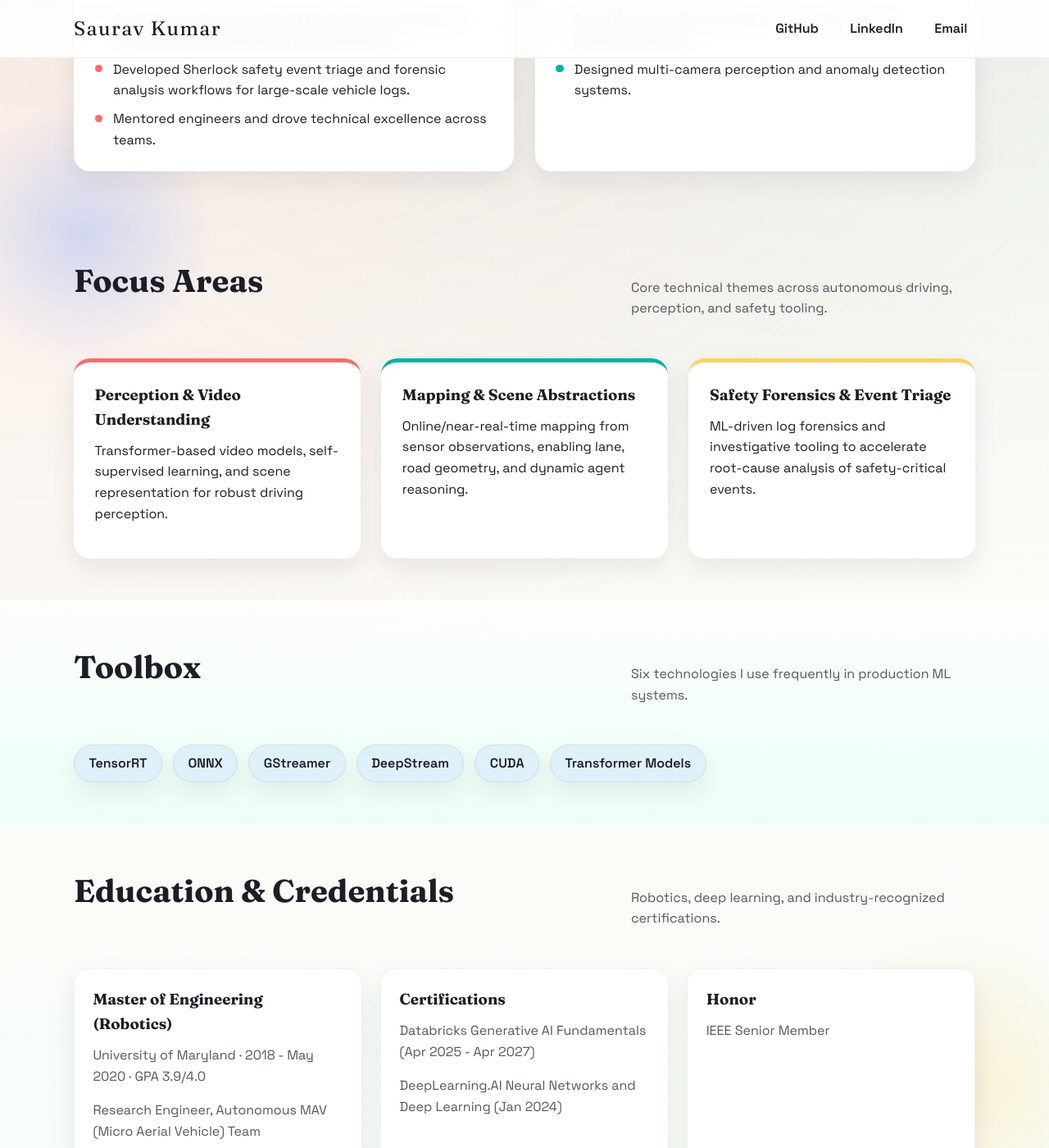
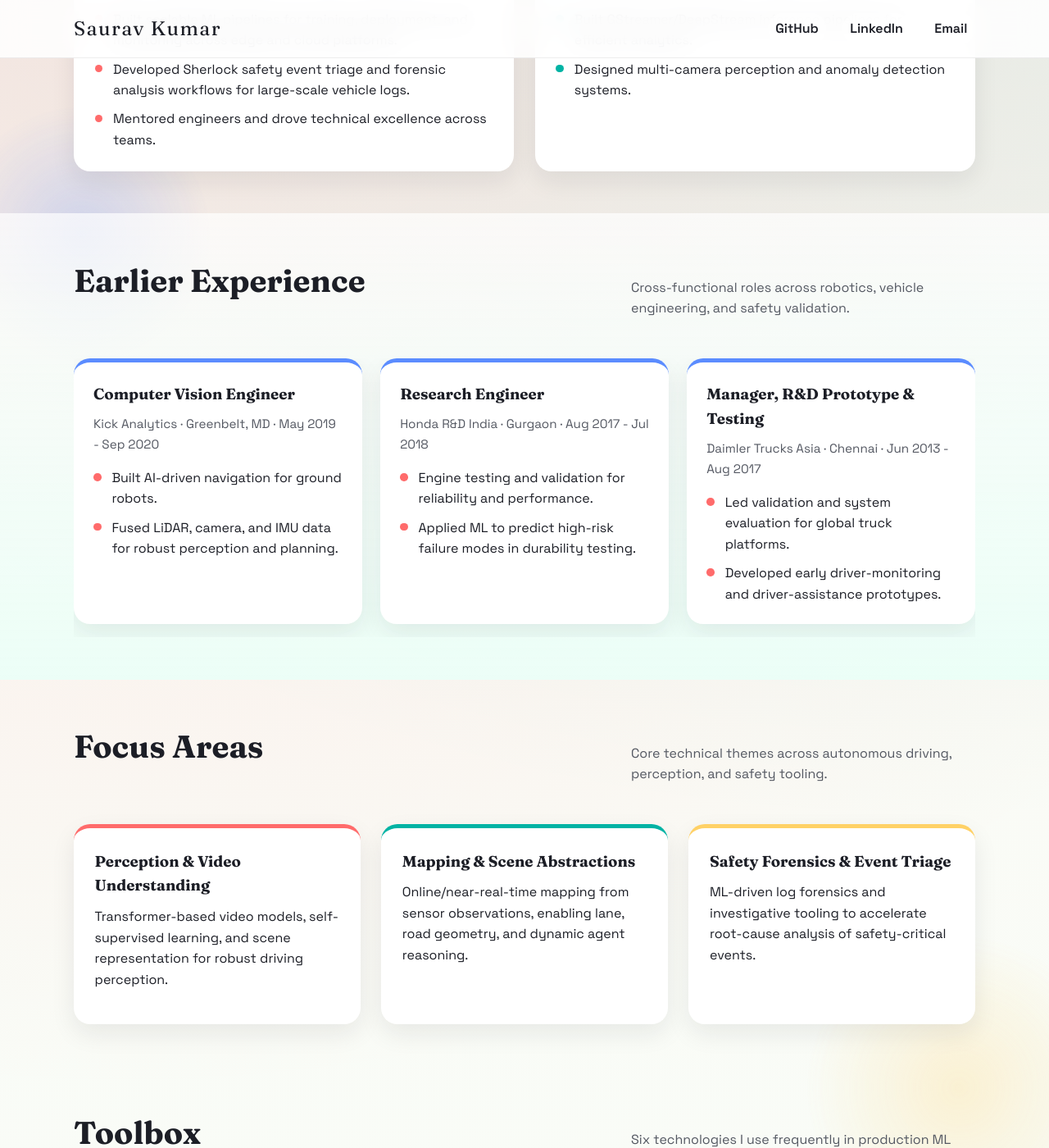
Before and after one commit to sauravkdeo/sauravkdeo.github.io, a Jekyll site: the page built from index.html, in a window 1280 px wide and 1400 px high, scrolled down 1201 px. Shown: the whole window at 82% size. Built offline with Jekyll 4.4.1, drawn with Linux system fonts in a browser that asks for light colours; some of the changed text lies outside the part shown.

Commit message:
Expand experience and credentials

```diff
--- a/css/main.scss
+++ b/css/main.scss
@@ -413,6 +413,48 @@
     justify-content: center;
 }
 
+.scroll-row {
+    display: grid;
+    grid-auto-flow: column;
+    grid-auto-columns: minmax(260px, 1fr);
+    gap: 1.4rem;
+    overflow-x: auto;
+    padding-bottom: 1rem;
+    scroll-snap-type: x mandatory;
+}
+
+.scroll-row::-webkit-scrollbar {
+    height: 8px;
+}
+
+.scroll-row::-webkit-scrollbar-thumb {
+    background: rgba(28, 30, 38, 0.18);
+    border-radius: 999px;
+}
+
+.scroll-row::-webkit-scrollbar-track {
+    background: rgba(28, 30, 38, 0.06);
+    border-radius: 999px;
+}
+
+.scroll-card {
+    background: var(--card);
+    border-radius: var(--radius);
+    padding: 1.5rem;
+    box-shadow: var(--soft-shadow);
+    border-top: 5px solid var(--sky);
+    scroll-snap-align: start;
+    min-height: 240px;
+}
+
+.certificate-list {
+    margin: 0;
+    padding-left: 1.2rem;
+    color: var(--muted);
+    display: grid;
+    gap: 0.4rem;
+}
+
 .chip-grid {
     display: flex;
     flex-wrap: wrap;
--- a/index.html
+++ b/index.html
@@ -68,6 +68,41 @@
   </div>
 </section>
 
+<section class="section section-accent">
+  <div class="container">
+    <div class="section-head">
+      <h2>Earlier Experience</h2>
+      <p>Cross-functional roles across robotics, vehicle engineering, and safety validation.</p>
+    </div>
+    <div class="scroll-row">
+      <article class="scroll-card">
+        <h3>Computer Vision Engineer</h3>
+        <p class="card-meta">Kick Analytics · Greenbelt, MD · May 2019 - Sep 2020</p>
+        <ul class="bullet-list">
+          <li>Built AI-driven navigation for ground robots.</li>
+          <li>Fused LiDAR, camera, and IMU data for robust perception and planning.</li>
+        </ul>
+      </article>
+      <article class="scroll-card">
+        <h3>Research Engineer</h3>
+        <p class="card-meta">Honda R&amp;D India · Gurgaon · Aug 2017 - Jul 2018</p>
+        <ul class="bullet-list">
+          <li>Engine testing and validation for reliability and performance.</li>
+          <li>Applied ML to predict high-risk failure modes in durability testing.</li>
+        </ul>
+      </article>
+      <article class="scroll-card">
+        <h3>Manager, R&amp;D Prototype &amp; Testing</h3>
+        <p class="card-meta">Daimler Trucks Asia · Chennai · Jun 2013 - Aug 2017</p>
+        <ul class="bullet-list">
+          <li>Led validation and system evaluation for global truck platforms.</li>
+          <li>Developed early driver-monitoring and driver-assistance prototypes.</li>
+        </ul>
+      </article>
+    </div>
+  </div>
+</section>
+
 <section class="section">
   <div class="container">
     <div class="section-head">
@@ -91,7 +126,7 @@
   </div>
 </section>
 
-<section class="section section-accent">
+<section class="section">
   <div class="container">
     <div class="section-head">
       <h2>Toolbox</h2>
@@ -108,7 +143,7 @@
   </div>
 </section>
 
-<section class="section">
+<section class="section section-accent">
   <div class="container">
     <div class="section-head">
       <h2>Education &amp; Credentials</h2>
@@ -121,9 +156,17 @@
         <p>Research Engineer, Autonomous MAV (Micro Aerial Vehicle) Team</p>
       </div>
       <div class="pill">
+        <h3>Bachelor of Technology (Mechanical Engineering)</h3>
+        <p>National Institute of Technology Silchar · 2009 - May 2013</p>
+      </div>
+      <div class="pill">
         <h3>Certifications</h3>
-        <p>Databricks Generative AI Fundamentals (Apr 2025 - Apr 2027)</p>
-        <p>DeepLearning.AI Neural Networks and Deep Learning (Jan 2024)</p>
+        <ul class="certificate-list">
+          <li>Databricks Generative AI Fundamentals (Apr 2025 - Apr 2027)</li>
+          <li>DeepLearning.AI Neural Networks and Deep Learning (Jan 2024)</li>
+          <li>NVIDIA Fundamentals of Accelerated Computing with CUDA C/C++ (Jan 2023)</li>
+          <li>Udacity Self-Driving Car Engineer Nanodegree (Jun 2020)</li>
+        </ul>
       </div>
       <div class="pill">
         <h3>Honor</h3>
```
